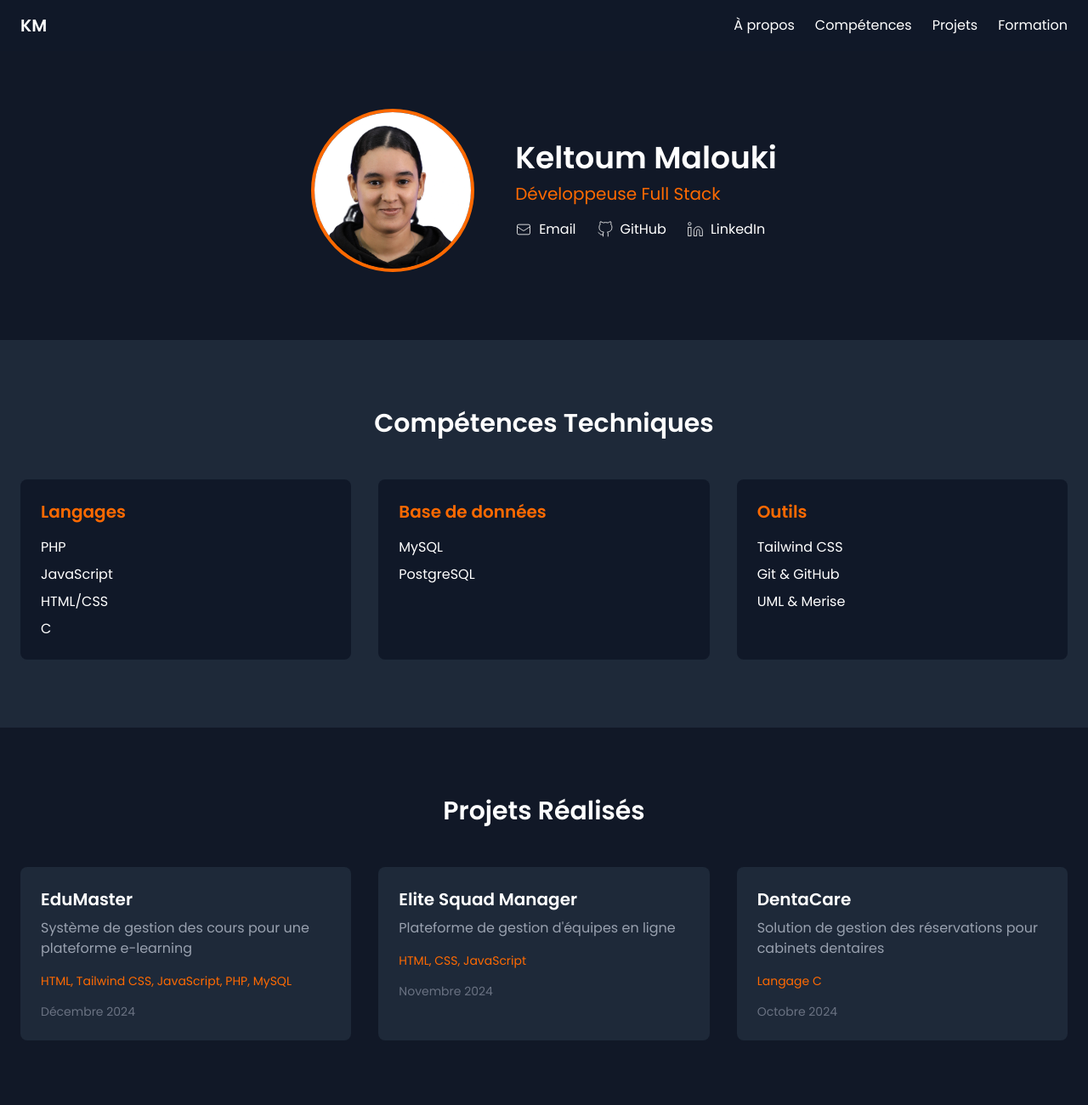
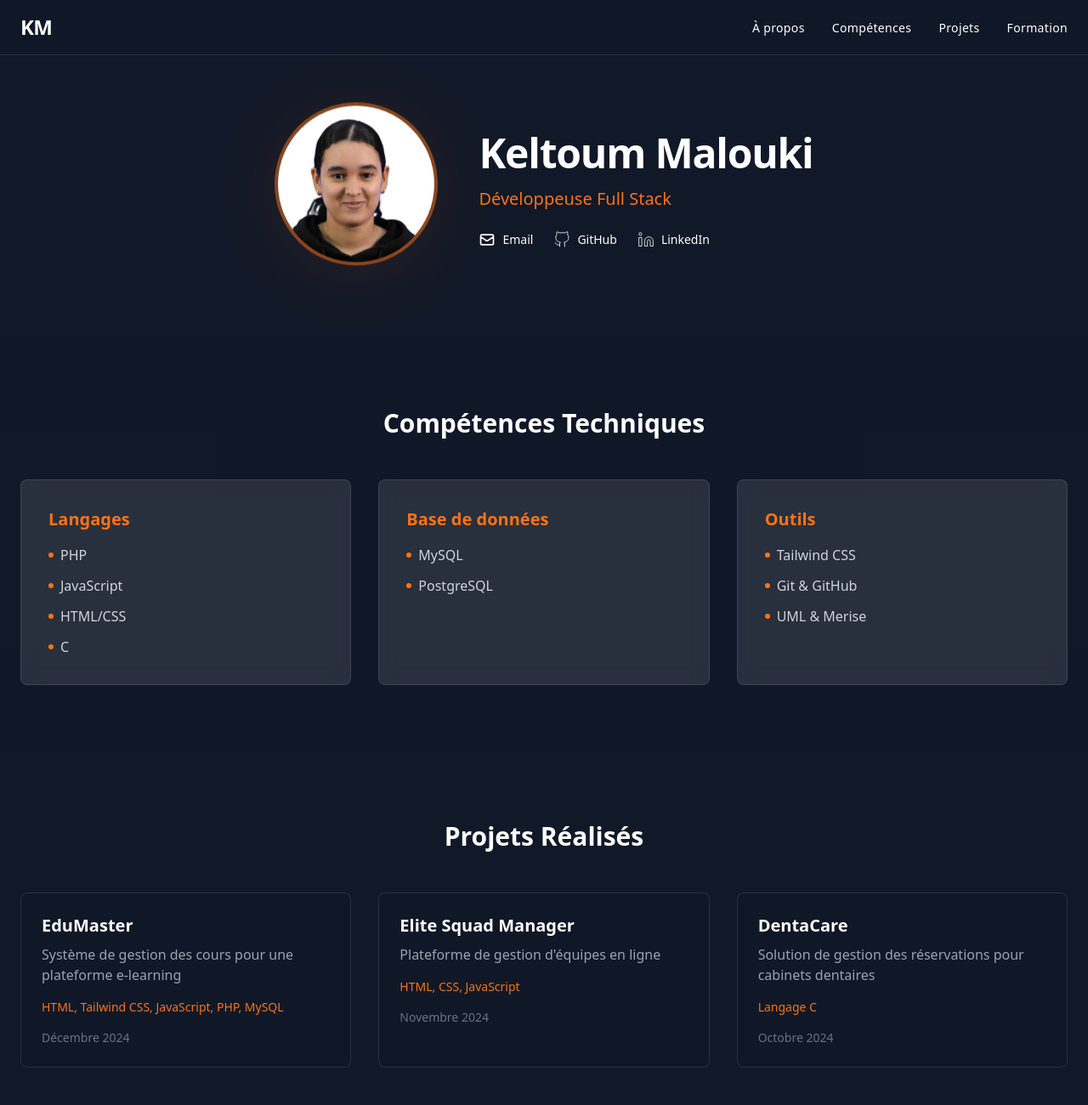
Before and after one commit to Keltoummalouki/Portfolio, a plain HTML site: page index.html in a window 1280 px wide. Shown: the top 1300 px of the page at 85% size. Drawn offline with nearby package versions, Linux system fonts and the light colour scheme.

Commit message:
version 2

```diff
--- a/assets/css/style.css
+++ b/assets/css/style.css
@@ -43,3 +43,23 @@ body {
 .nav-link:hover::after {
     width: 100%;
 }
+
+html {
+    scroll-behavior: smooth;
+}
+
+.animate-on-scroll {
+    opacity: 0;
+    transform: translateY(20px);
+    transition: opacity 0.6s ease-out, transform 0.6s ease-out;
+}
+
+.animate-fade-up {
+    opacity: 1;
+    transform: translateY(0);
+}
+
+::selection {
+    background-color: rgb(249 115 22 / 0.3);
+    color: white;
+}
--- a/assets/js/main.js
+++ b/assets/js/main.js
@@ -1,29 +1,15 @@
-// Animation au scroll
-const sections = document.querySelectorAll('.section');
-const options = {
-    threshold: 0.3
-};
+        // Animation on scroll
+        const observer = new IntersectionObserver(
+            (entries) => {
+                entries.forEach((entry) => {
+                    if (entry.isIntersecting) {
+                        entry.target.classList.add('animate-fade-up');
+                    }
+                });
+            },
+            { threshold: 0.1 }
+        );
 
-const observer = new IntersectionObserver((entries) => {
-    entries.forEach(entry => {
-        if (entry.isIntersecting) {
-            entry.target.classList.add('visible');
-        }
-    });
-}, options);
-
-sections.forEach(section => {
-    observer.observe(section);
-});
-
-// Navigation smooth scroll
-document.querySelectorAll('a[href^="#"]').forEach(anchor => {
-    anchor.addEventListener('click', function (e) {
-        e.preventDefault();
-        const target = document.querySelector(this.getAttribute('href'));
-        window.scrollTo({
-            top: target.offsetTop - 80,
-            behavior: 'smooth'
+        document.querySelectorAll('.animate-on-scroll').forEach((el) => {
+            observer.observe(el);
         });
-    });
-});
--- a/index.html
+++ b/index.html
@@ -4,88 +4,135 @@
     <meta charset="UTF-8">
     <meta name="viewport" content="width=device-width, initial-scale=1.0">
     <title>Portfolio - Keltoum Malouki</title>
-    <script src="https://unpkg.com/@tailwindcss/browser@4"></script>
-    <link rel="stylesheet" href="./assets/css/style.css">
+    <script src="https://cdn.tailwindcss.com"></script>
+    <script>
+        tailwind.config = {
+            theme: {
+                extend: {
+                    colors: {
+                        glass: {
+                            DEFAULT: "rgba(17, 25, 40, 0.75)",
+                            light: "rgba(255, 255, 255, 0.1)",
+                        },
+                        primary: "#f97316"
+                    },
+                    animation: {
+                        float: 'float 3s ease-in-out infinite',
+                    },
+                    keyframes: {
+                        float: {
+                            '0%, 100%': { transform: 'translateY(0)' },
+                            '50%': { transform: 'translateY(-10px)' },
+                        }
+                    }
+                }
+            }
+        }
+    </script>
+
 </head>
-<body class="min-h-screen">
+<body class="min-h-screen bg-[#111827] text-white antialiased overflow-x-hidden">
     <!-- Navigation -->
-    <nav class="fixed w-full top-0 bg-gray-900 bg-opacity-90 z-50 px-6 py-4">
-        <div class="container mx-auto flex justify-between items-center">
-            <a href="#" class="text-xl font-bold">KM</a>
-            <ul class="flex space-x-6">
-                <li><a href="#about" class="nav-link hover:text-orange-500">À propos</a></li>
-                <li><a href="#skills" class="nav-link hover:text-orange-500">Compétences</a></li>
-                <li><a href="#projects" class="nav-link hover:text-orange-500">Projets</a></li>
-                <li><a href="#formation" class="nav-link hover:text-orange-500">Formation</a></li>
+    <nav class="fixed w-full top-0 bg-glass backdrop-blur-md z-50 border-b border-white/10">
+        <div class="container mx-auto px-6 py-4">
+            <div class="flex justify-between items-center">
+                <a href="#" class="text-2xl font-bold tracking-tight hover:text-primary transition-colors">
+                    KM
+                </a>
+                <ul class="hidden md:flex space-x-8">
+                    <li><a href="#à-propos" class="text-sm tracking-wide hover:text-primary transition-colors">À propos</a></li>
+                    <li><a href="#compétences" class="text-sm tracking-wide hover:text-primary transition-colors">Compétences</a></li>
+                    <li><a href="#projets" class="text-sm tracking-wide hover:text-primary transition-colors">Projets</a></li>
+                    <li><a href="#formation" class="text-sm tracking-wide hover:text-primary transition-colors">Formation</a></li>
                 </ul>
+            </div>
         </div>
     </nav>
 
     <!-- Hero Section -->
-    <header id="about" class="pt-32 pb-20 px-6">
-        <div class="container mx-auto flex flex-col md:flex-row items-center justify-center gap-12">
-            <div class="w-48 h-48 rounded-full overflow-hidden border-4 border-orange-500">
+    <header id="à-propos" class="pt-32 pb-20 px-6">
+        <div class="container mx-auto">
+            <div class="flex flex-col md:flex-row items-center justify-center gap-12">
+                <div class="relative w-48 h-48">
+                    <div class="absolute inset-0 bg-primary/20 rounded-full blur-2xl animate-pulse"></div>
+                    <div class="relative w-48 h-48 rounded-full overflow-hidden border-4 border-primary/50 animate-float">
                         <img src="./assets/image/Keltoum_Malouki-white.png" alt="Keltoum Malouki" class="w-full h-full object-cover">
                     </div>
-            <div class="text-center md:text-left">
-                <h1 class="text-4xl font-bold mb-2">Keltoum Malouki</h1>
-                <p class="text-xl text-orange-500 mb-4">Développeuse Full Stack</p>
+                </div>
+                <div class="text-center md:text-left max-w-xl">
+                    <h1 class="text-5xl font-bold mb-4 tracking-tight">Keltoum Malouki</h1>
+                    <p class="text-xl text-primary mb-6">Développeuse Full Stack</p>
                     <div class="flex justify-center md:justify-start gap-6">
-                    <a href="mailto:keltoummalouki@gmail.com" class="flex items-center gap-2 hover:text-orange-500">
-                        <svg class="w-5 h-5" fill="none" stroke="currentColor" viewBox="0 0 24 24">
-                            <path d="M3 8l7.89 5.26a2 2 0 002.22 0L21 8M5 19h14a2 2 0 002-2V7a2 2 0 00-2-2H5a2 2 0 00-2 2v10a2 2 0 002 2z"/>
+                        <a href="mailto:keltoummalouki@gmail.com" class="flex items-center gap-2 hover:text-primary transition-colors">
+                            <svg xmlns="http://www.w3.org/2000/svg" class="w-5 h-5" fill="none" viewBox="0 0 24 24" stroke="currentColor">
+                                <path stroke-linecap="round" stroke-linejoin="round" stroke-width="2" d="M3 8l7.89 5.26a2 2 0 002.22 0L21 8M5 19h14a2 2 0 002-2V7a2 2 0 00-2-2H5a2 2 0 00-2 2v10a2 2 0 002 2z"/>
                             </svg>
-                        <span>Email</span>
+                            <span class="text-sm">Email</span>
                         </a>
-                    <a href="https://github.com/Keltoummalouki" target="_blank" class="flex items-center gap-2 hover:text-orange-500">
-                        <svg class="w-5 h-5" fill="none" stroke="currentColor" viewBox="0 0 24 24">
+                        <a href="https://github.com/Keltoummalouki" target="_blank" class="flex items-center gap-2 hover:text-primary transition-colors">
+                            <svg xmlns="http://www.w3.org/2000/svg" class="w-5 h-5" fill="none" viewBox="0 0 24 24" stroke="currentColor">
                                 <path d="M9 19c-5 1.5-5-2.5-7-3m14 6v-3.87a3.37 3.37 0 00-.94-2.61c3.14-.35 6.44-1.54 6.44-7A5.44 5.44 0 0020 4.77 5.07 5.07 0 0019.91 1S18.73.65 16 2.48a13.38 13.38 0 00-7 0C6.27.65 5.09 1 5.09 1A5.07 5.07 0 005 4.77a5.44 5.44 0 00-1.5 3.78c0 5.42 3.3 6.61 6.44 7A3.37 3.37 0 009 18.13V22"/>
                             </svg>
-                        <span>GitHub</span>
+                            <span class="text-sm">GitHub</span>
                         </a>
-                    <a href="https://linkedin.com/in/keltoum-malouki-79a28029a" target="_blank" class="flex items-center gap-2 hover:text-orange-500">
-                        <svg class="w-5 h-5" fill="none" stroke="currentColor" viewBox="0 0 24 24">
-                            <path d="M16 8a6 6 0 016 6v7h-4v-7a2 2 0 00-2-2 2 2 0 00-2 2v7h-4v-7a6 6 0 016-6z"/>
-                            <rect x="2" y="9" width="4" height="12"/>
+                        <a href="https://linkedin.com/in/keltoum-malouki-79a28029a" target="_blank" class="flex items-center gap-2 hover:text-primary transition-colors">
+                            <svg xmlns="http://www.w3.org/2000/svg" class="w-5 h-5" fill="none" viewBox="0 0 24 24" stroke="currentColor">
+                                <path d="M16 8a6 6 0 016 6v7h-4v-7a2 2 0 00-2-2 2 2 0 00-2 2v7h-4v-7a6 6 0 016-6zM2 9h4v12H2z"/>
                                 <circle cx="4" cy="4" r="2"/>
                             </svg>
-                        <span>LinkedIn</span>
+                            <span class="text-sm">LinkedIn</span>
                         </a>
+                    </div>
                 </div>
             </div>
         </div>
     </header>
 
     <!-- Skills Section -->
-    <section id="skills" class="section py-20 bg-gray-800">
+    <section id="compétences" class="py-20 bg-glass">
         <div class="container mx-auto px-6">
-            <h2 class="text-3xl font-bold text-center mb-12">Compétences Techniques</h2>
+            <h2 class="text-3xl font-bold text-center mb-12 animate-on-scroll">Compétences Techniques</h2>
             <div class="grid md:grid-cols-3 gap-8">
-                <!-- Languages -->
-                <div class="bg-gray-900 p-6 rounded-lg">
-                    <h3 class="text-xl font-bold mb-4 text-orange-500">Langages</h3>
-                    <ul class="space-y-2">
-                        <li>PHP</li>
-                        <li>JavaScript</li>
-                        <li>HTML/CSS</li>
-                        <li>C</li>
+                <div class="animate-on-scroll bg-glass-light backdrop-blur-md p-8 rounded-lg border border-white/10 hover:border-primary/50 transition-colors">
+                    <h3 class="text-xl font-bold mb-4 text-primary">Langages</h3>
+                    <ul class="space-y-3">
+                        <li class="flex items-center gap-2 text-gray-300">
+                            <span class="w-1.5 h-1.5 bg-primary rounded-full"></span>PHP
+                        </li>
+                        <li class="flex items-center gap-2 text-gray-300">
+                            <span class="w-1.5 h-1.5 bg-primary rounded-full"></span>JavaScript
+                        </li>
+                        <li class="flex items-center gap-2 text-gray-300">
+                            <span class="w-1.5 h-1.5 bg-primary rounded-full"></span>HTML/CSS
+                        </li>
+                        <li class="flex items-center gap-2 text-gray-300">
+                            <span class="w-1.5 h-1.5 bg-primary rounded-full"></span>C
+                        </li>
                     </ul>
                 </div>
-                <!-- Databases -->
-                <div class="bg-gray-900 p-6 rounded-lg">
-                    <h3 class="text-xl font-bold mb-4 text-orange-500">Base de données</h3>
-                    <ul class="space-y-2">
-                        <li>MySQL</li>
-                        <li>PostgreSQL</li>
+                <div class="animate-on-scroll bg-glass-light backdrop-blur-md p-8 rounded-lg border border-white/10 hover:border-primary/50 transition-colors">
+                    <h3 class="text-xl font-bold mb-4 text-primary">Base de données</h3>
+                    <ul class="space-y-3">
+                        <li class="flex items-center gap-2 text-gray-300">
+                            <span class="w-1.5 h-1.5 bg-primary rounded-full"></span>MySQL
+                        </li>
+                        <li class="flex items-center gap-2 text-gray-300">
+                            <span class="w-1.5 h-1.5 bg-primary rounded-full"></span>PostgreSQL
+                        </li>
                     </ul>
                 </div>
-                <!-- Tools -->
-                <div class="bg-gray-900 p-6 rounded-lg">
-                    <h3 class="text-xl font-bold mb-4 text-orange-500">Outils</h3>
-                    <ul class="space-y-2">
-                        <li>Tailwind CSS</li>
-                        <li>Git & GitHub</li>
-                        <li>UML & Merise</li>
+                <div class="animate-on-scroll bg-glass-light backdrop-blur-md p-8 rounded-lg border border-white/10 hover:border-primary/50 transition-colors">
+                    <h3 class="text-xl font-bold mb-4 text-primary">Outils</h3>
+                    <ul class="space-y-3">
+                        <li class="flex items-center gap-2 text-gray-300">
+                            <span class="w-1.5 h-1.5 bg-primary rounded-full"></span>Tailwind CSS
+                        </li>
+                        <li class="flex items-center gap-2 text-gray-300">
+                            <span class="w-1.5 h-1.5 bg-primary rounded-full"></span>Git & GitHub
+                        </li>
+                        <li class="flex items-center gap-2 text-gray-300">
+                            <span class="w-1.5 h-1.5 bg-primary rounded-full"></span>UML & Merise
+                        </li>
                     </ul>
                 </div>
             </div>
@@ -93,29 +140,26 @@
     </section>
 
     <!-- Projects Section -->
-    <section id="projects" class="section py-20">
+    <section id="projets" class="py-20">
         <div class="container mx-auto px-6">
-            <h2 class="text-3xl font-bold text-center mb-12">Projets Réalisés</h2>
+            <h2 class="text-3xl font-bold text-center mb-12 animate-on-scroll">Projets Réalisés</h2>
             <div class="grid md:grid-cols-2 lg:grid-cols-3 gap-8">
-                <!-- EduMaster -->
-                <div class="project-card bg-gray-800 p-6 rounded-lg">
-                    <h3 class="text-xl font-bold mb-2">EduMaster</h3>
+                <div class="animate-on-scroll group bg-glass backdrop-blur-md p-6 rounded-lg border border-white/10 hover:border-primary/50 transition-all duration-300 hover:-translate-y-2">
+                    <h3 class="text-xl font-bold mb-2 group-hover:text-primary transition-colors">EduMaster</h3>
                     <p class="text-gray-400 mb-4">Système de gestion des cours pour une plateforme e-learning</p>
-                    <p class="text-orange-500 text-sm">HTML, Tailwind CSS, JavaScript, PHP, MySQL</p>
+                    <p class="text-primary text-sm">HTML, Tailwind CSS, JavaScript, PHP, MySQL</p>
                     <p class="mt-4 text-sm text-gray-500">Décembre 2024</p>
                 </div>
-                <!-- Elite Squad Manager -->
-                <div class="project-card bg-gray-800 p-6 rounded-lg">
-                    <h3 class="text-xl font-bold mb-2">Elite Squad Manager</h3>
+                <div class="animate-on-scroll group bg-glass backdrop-blur-md p-6 rounded-lg border border-white/10 hover:border-primary/50 transition-all duration-300 hover:-translate-y-2">
+                    <h3 class="text-xl font-bold mb-2 group-hover:text-primary transition-colors">Elite Squad Manager</h3>
                     <p class="text-gray-400 mb-4">Plateforme de gestion d'équipes en ligne</p>
-                    <p class="text-orange-500 text-sm">HTML, CSS, JavaScript</p>
+                    <p class="text-primary text-sm">HTML, CSS, JavaScript</p>
                     <p class="mt-4 text-sm text-gray-500">Novembre 2024</p>
                 </div>
-                <!-- DentaCare -->
-                <div class="project-card bg-gray-800 p-6 rounded-lg">
-                    <h3 class="text-xl font-bold mb-2">DentaCare</h3>
+                <div class="animate-on-scroll group bg-glass backdrop-blur-md p-6 rounded-lg border border-white/10 hover:border-primary/50 transition-all duration-300 hover:-translate-y-2">
+                    <h3 class="text-xl font-bold mb-2 group-hover:text-primary transition-colors">DentaCare</h3>
                     <p class="text-gray-400 mb-4">Solution de gestion des réservations pour cabinets dentaires</p>
-                    <p class="text-orange-500 text-sm">Langage C</p>
+                    <p class="text-primary text-sm">Langage C</p>
                     <p class="mt-4 text-sm text-gray-500">Octobre 2024</p>
                 </div>
             </div>
@@ -123,23 +167,24 @@
     </section>
 
     <!-- Formation Section -->
-    <section id="formation" class="section py-20 bg-gray-800">
+    <section id="formation" class="py-20 bg-glass">
         <div class="container mx-auto px-6">
-            <h2 class="text-3xl font-bold text-center mb-12">Formation</h2>
+            <h2 class="text-3xl font-bold text-center mb-12 animate-on-scroll">Formation</h2>
             <div class="max-w-2xl mx-auto space-y-8">
-                <div class="bg-gray-900 p-6 rounded-lg">
-                    <h3 class="text-xl font-bold">YouCode (UM6P)</h3>
+                <div class="animate-on-scroll bg-glass-light backdrop-blur-md p-8 rounded-lg border border-white/10 hover:border-primary/50 transition-all duration-300">
+                    <h3 class="text-xl font-bold mb-2">YouCode (UM6P)</h3>
                     <p class="text-gray-400">Développement Full-Stack</p>
-                    <p class="text-orange-500">2024 - En cours</p>
+                    <p class="text-primary mt-2">2024 - En cours</p>
                 </div>
-                <div class="bg-gray-900 p-6 rounded-lg">
-                    <h3 class="text-xl font-bold">Baccalauréat Sciences Physiques</h3>
+                <div class="animate-on-scroll bg-glass-light backdrop-blur-md p-8 rounded-lg border border-white/10 hover:border-primary/50 transition-all duration-300">
+                    <h3 class="text-xl font-bold mb-2">Baccalauréat Sciences Physiques</h3>
                     <p class="text-gray-400">Lycée Okba Ibn Nafii</p>
-                    <p class="text-orange-500">2023-2024</p>
+                    <p class="text-primary mt-2">2023-2024</p>
                 </div>
             </div>
         </div>
     </section>
+
     <script src="./assets/js/main.js"></script>
 </body>
 </html>
```
Lines whose indentation alone changed are shown as unchanged.
